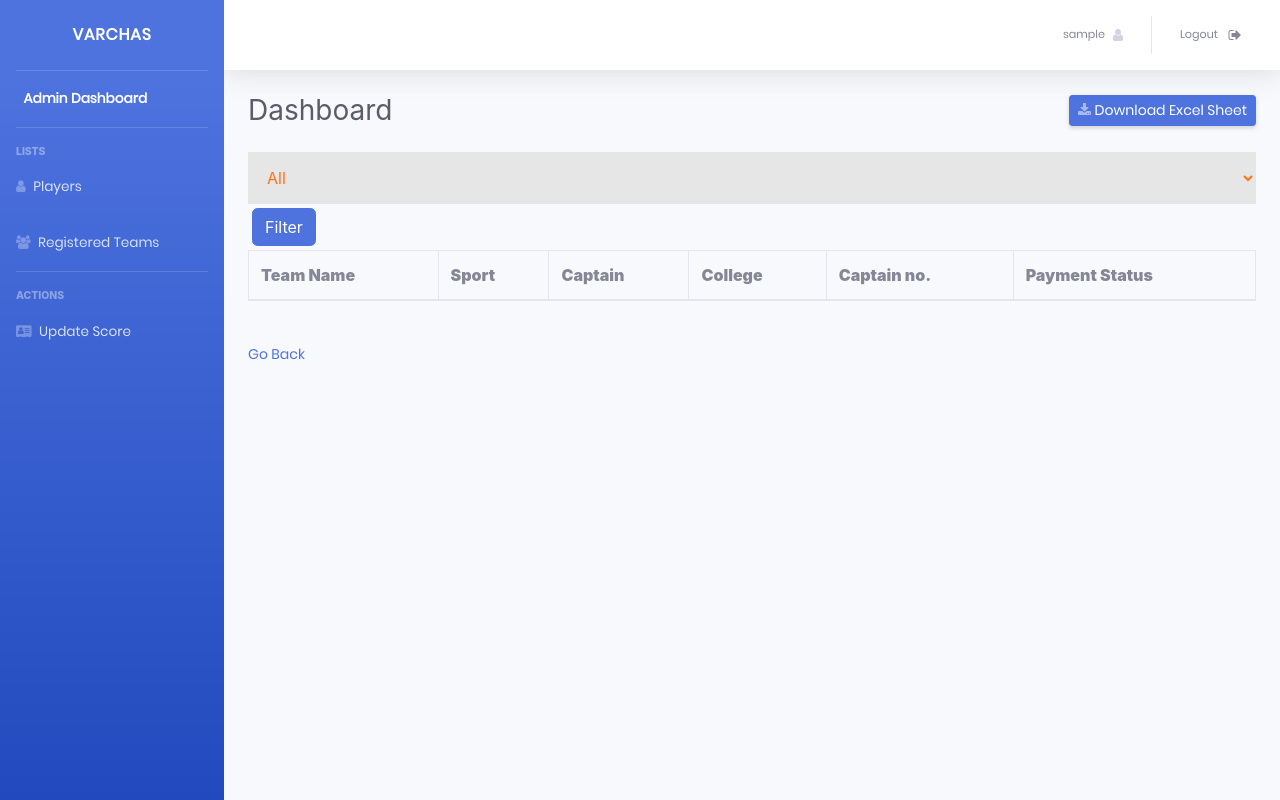
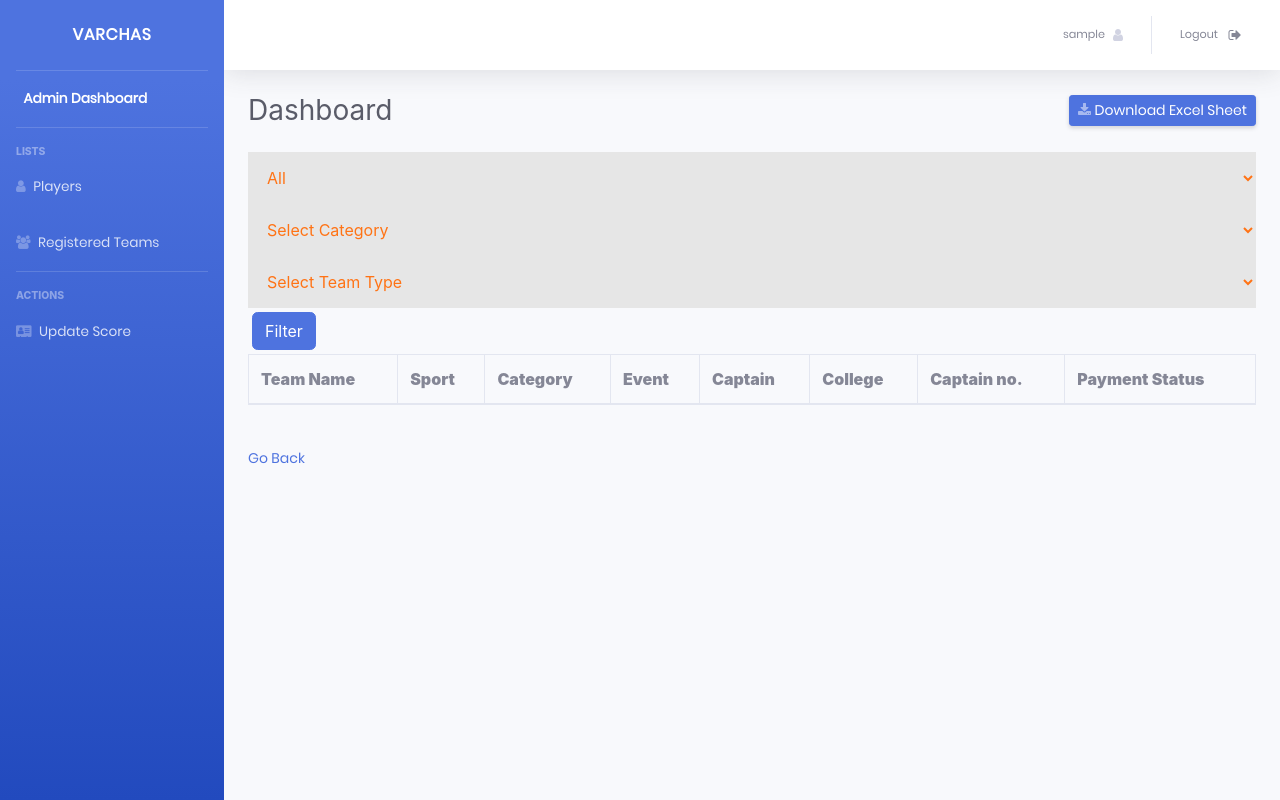
Before and after one commit to VarchasIITJ/backend, a Django app: page /admin/teams in a window 1280 px wide. Run offline with Django 3.2, Linux system fonts and the light colour scheme; the visitor is signed in with stand-in values (Sample User, id 1); data comes from the database, SQL or seed files in the repository; data that the repository does not hold is empty; some libraries are stand-ins or nearby versions.

Commit message:
added more filtering option in admin page

```diff
--- a/adminportal/views.py
+++ b/adminportal/views.py
@@ -24,19 +24,45 @@ def dashboard(request):
     return render(request, 'adminportal/dashboard.html', context)
 
 @login_required(login_url='login')
-def dashboardTeams(request, sport=0):
+def dashboardTeams(request, sport=0 ,category=0,team_type=0):
     if not request.user.is_staff:
         return render(request, "404")
     if request.method == 'POST':
+        print(request.POST)
         sport = request.POST.get('sport')
-    if sport == 0 or sport == '0':
-        teams = TeamRegistration.objects.all()
-    else:
-        teams = TeamRegistration.objects.filter(sport=sport).order_by('-captian__user__date_joined')
+        category = request.POST.get('category')
+        team_type = request.POST.get('team_type')
+
+    teams = TeamRegistration.objects.all()
+
+    if sport != '0' and sport != 0:  # Filter by sport if it's not '0' (which is 'All')
+        teams = teams.filter(sport=sport)
+
+    if category:  # Filter by category if provided
+        teams = teams.filter(category=category)
+
+    teams = teams.order_by('-captian__user__date_joined')
+
+    if team_type:  # Filter by team type if provided
+        teams = teams.filter(teams=team_type)
+
+    # Sort by captain's date joined
+    teams = teams.order_by('-captian__user__date_joined')
+
+    # else:
+    #     teams = TeamRegistration.objects.filter(sport=sport).order_by('-captian__user__date_joined')
     users = UserProfile.objects.all()
     sports = ['All', 'Athletics', 'Badminton', 'Basketball', 'Cricket', 'Football',
               'Table Tenis', 'Lawn Tenis', 'Volleyball','Kabaddi','Hockey','Squash',
               'Chess','BGMI','Valorant','Clash Royale']
+
+    categories = ["men", "women", "mixed", "open"]
+
+    # payment_status=["Not Paid","Accommodation Done",]
+
+    events = ["100m", "200m", "400m", "800m", "1500m", "5000m", "4x100m",
+             "4x400m", "Team", "Individual", "Long Jump", "Triple Jump",
+             "High Jump", "Discuss Throw", "Javelin Throw", "Shot Put"]
 
     # members = {}
     # for team in teams:
@@ -45,7 +71,7 @@ def dashboardTeams(request, sport=0):
             # if user.teamId == team:
                 # member.append(user.user.first_name)
         # members[team.teamId] = (len(member))
-    return render(request, 'adminportal/dashboardTeams.html', {'teams': teams, 'users': users, 'sports': sports, 'sport_select': sport})
+    return render(request, 'adminportal/dashboardTeams.html', {'teams': teams, 'users': users, 'sports': sports,'category_select':category,'team_type_select':team_type,'teamTypeOptions':events,'sport_select': sport,'categoryOptions':categories})
 
 
 def updateScore(request, sport=0):
@@ -58,6 +84,8 @@ def updateScore(request, sport=0):
     sports = ['All', 'Athletics', 'Badminton', 'Basketball', 'Cricket', 'Football',
               'Table Tennis', 'Lawn Tennis', 'Volleyball', 'Kabaddi', 'Hockey', 'Squash',
               'Chess', 'BGMI', 'Valorant', 'Clash Royale']
+
+
     if request.method == 'POST':
         teamId = request.POST.get('teamId')
         team = TeamRegistration.objects.get(teamId=teamId)
--- a/templates/adminportal/dashboardTeams.html
+++ b/templates/adminportal/dashboardTeams.html
@@ -9,6 +9,26 @@
         </option>
         {% endfor %}
     </select>
+
+    <select name="category" id="">
+        <option value="">Select Category</option>
+        {% for category in categoryOptions %}
+        <option value="{{ category }}" {% if category_select == category %}selected{% endif %}>
+            {{ category }}
+        </option>
+        {% endfor %}
+    </select>
+
+    <select name="team_type" id="team-type-filter">
+        <option value="">Select Team Type</option>
+        {% for type in teamTypeOptions %}
+        <option value="{{ type }}" {% if team_type_select == type %}selected{% endif %}>
+            {{ type }}
+        </option>
+        {% endfor %}
+    </select>
+
+
     <input type="submit" value="Filter" class="btn btn-primary" style="margin: 4px;">
 </form>
 <table class="table table-bordered">
@@ -16,8 +36,8 @@
         <tr>
             <th><b>Team Name</b></th>
             <th><b>Sport</b></th>
-            <!-- <th><b>Category</b></th>
-                    <th><b>Event</b></th> -->
+            <th><b>Category</b></th>
+            <th><b>Event</b></th>
             <th><b>Captain</b></th>
             <th><b>College</b></th>
             <th><b>Captain no.</b></th>
@@ -29,8 +49,8 @@
         <tr>
             <td>{{ team }}</td>
             <td>{{ team.get_sport_display }}</td>
-            <!-- <td>{{team.category}}</td>
-                    <td>{{team.teams}}</td> -->
+            <td>{{team.category}}</td>
+            <td>{{team.teams}}</td>
             <td>{{ team.captian.user.first_name }}</td>
             <td>{{ team.college }}</td>
             <td>{{ team.captian.phone }}</td>
```
